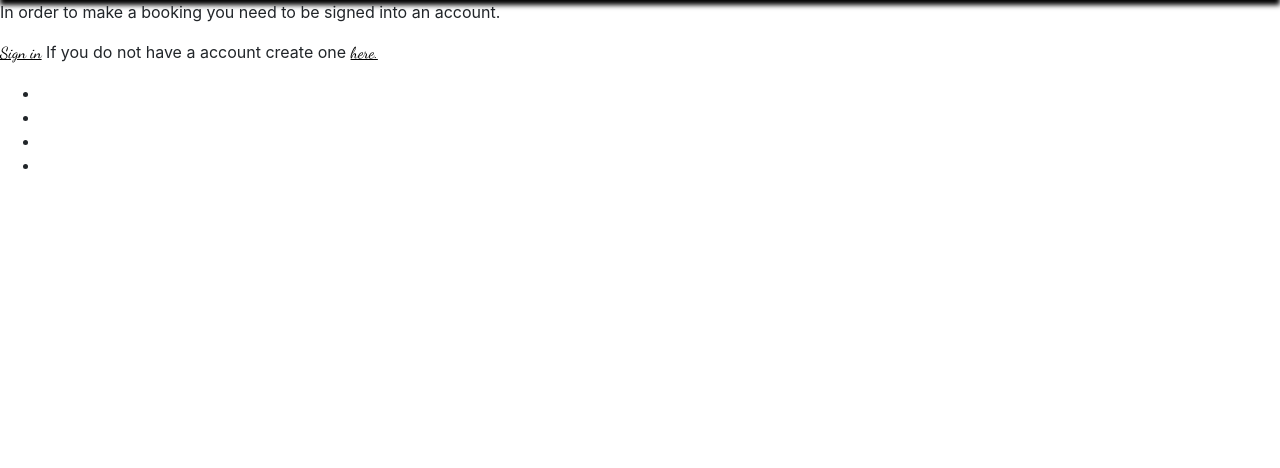
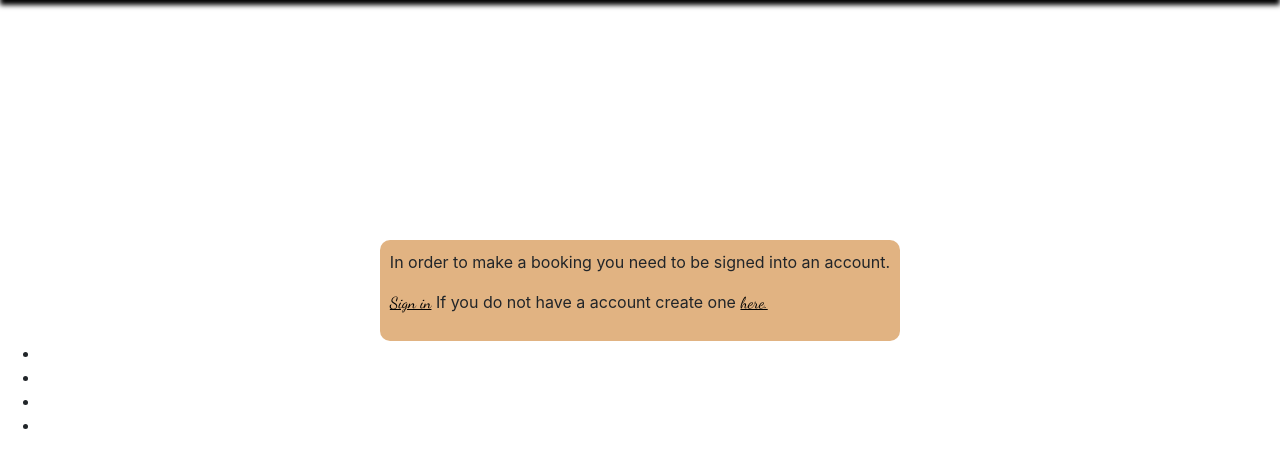
Before and after one commit to oscarbutler/restaurant, a Django app: template booking/templates/booking.html in a window 1280 px wide. Shown: the part 80-548 px from the top of the page. Run offline with Django 4.2, Linux system fonts and the light colour scheme; the template is opened without the code that fills it, so the values that code supplies are empty; parts of the project's set-up code (start-up, migrations or seed data) failed here and were passed over; some libraries are stand-ins or nearby versions.

Commit message:
Add to login classes

```diff
--- a/booking/static/css/style.css
+++ b/booking/static/css/style.css
@@ -295,3 +295,18 @@
         width: 100%;
     }
 }
+
+a.login-to-register {
+    color: black;
+    text-decoration: underline;
+}
+
+.need-login{
+    margin-right: auto;
+    margin-left: auto;
+    margin-top: 30vh;
+    background-color: rgba(225,179,130,1);
+    width: fit-content;
+    padding: 10px;
+    border-radius: 10px;
+}
```
